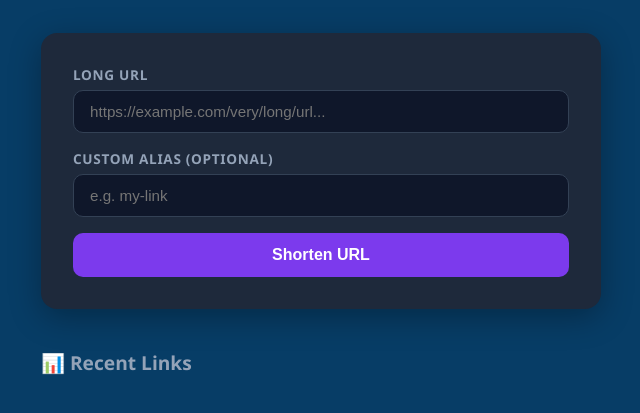
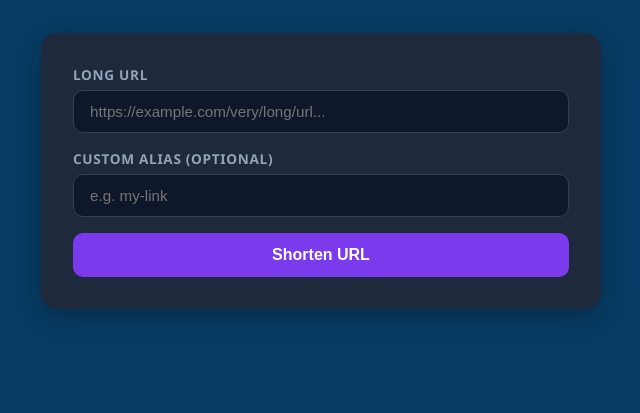
Before and after one commit to aswink2004/Make_it_Short, a website: page public/index.html in a window 1280 px wide. Shown: the part 123-536 px from the top of the page, without its empty margins (319-959 px from the left). Drawn offline with Linux system fonts and the light colour scheme.

Commit message:
removed recent links

```diff
--- a/public/index.html
+++ b/public/index.html
@@ -172,7 +172,7 @@
   </div>
 
   <div class="links-section">
-    <h2>📊 Recent Links</h2>
+    <!-- <h2>📊 Recent Links</h2> -->
     <div id="linksList"></div>
   </div>
 
```
